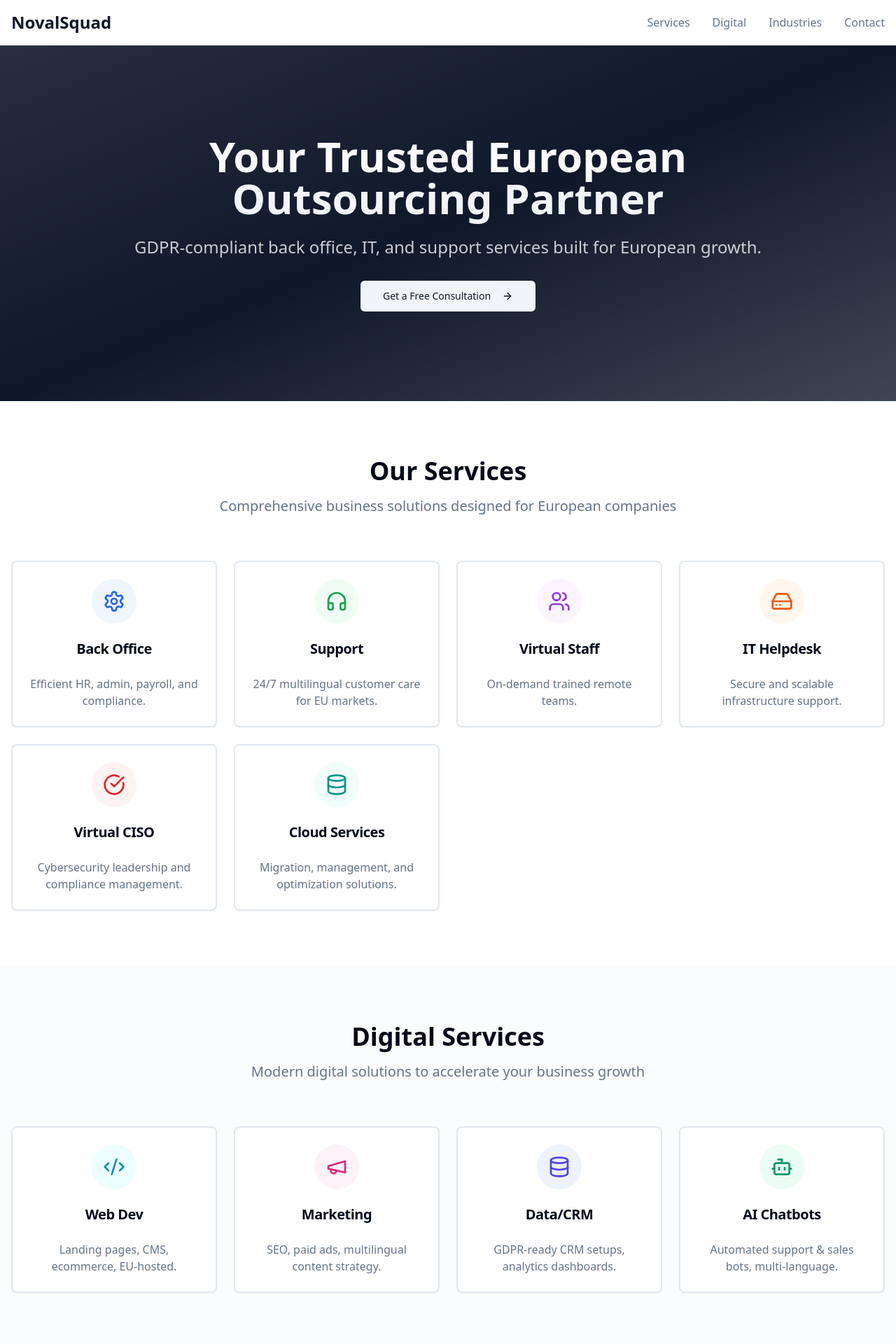
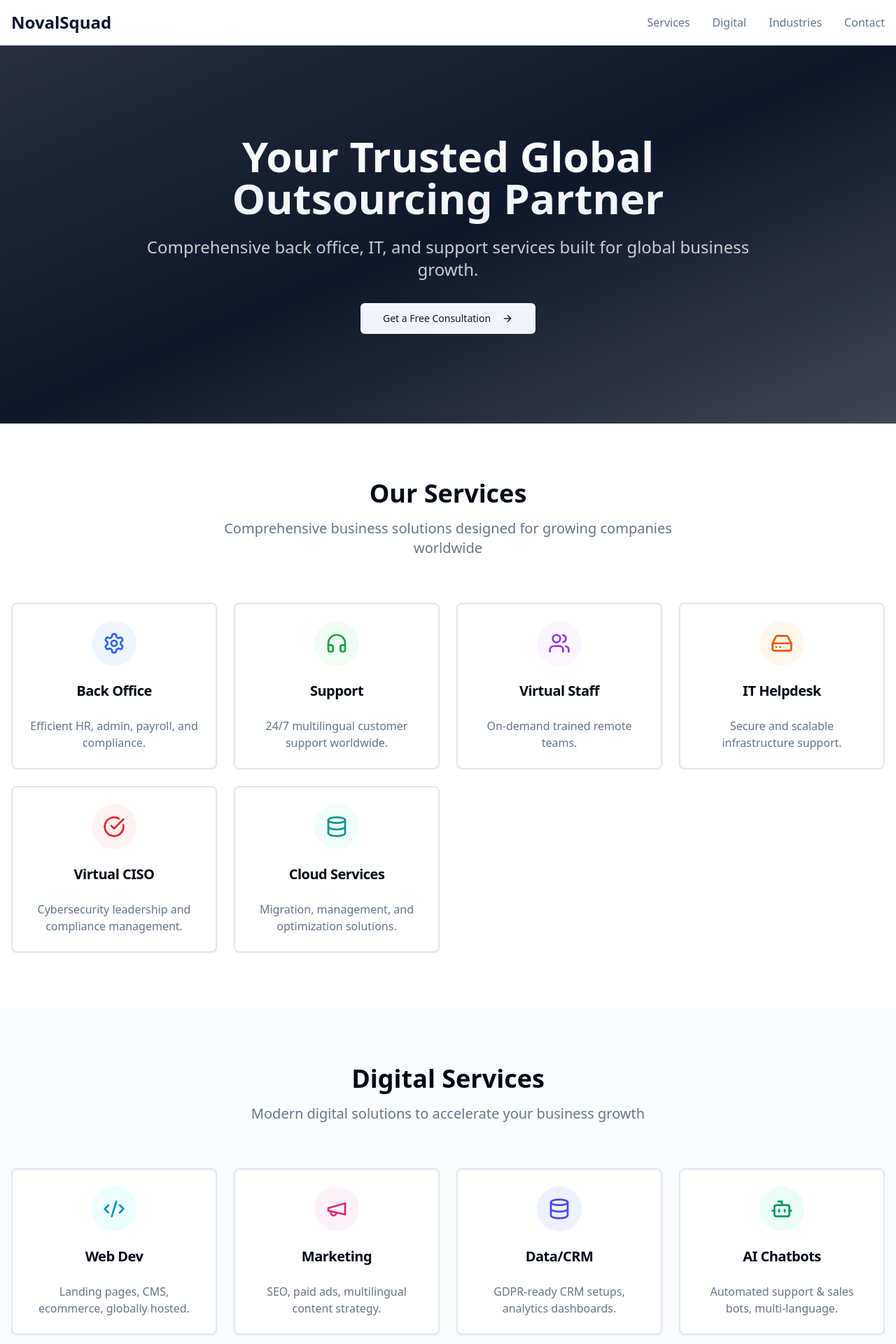
Before and after one commit to madhujun16/explore-outsourced-gems, a React (Vite) app: page / in a window 1280 px wide. Shown: the top 1920 px of the page at 70% size. Built offline with nearby package versions, Linux system fonts and the light colour scheme.

Commit message:
Refactor text for global focus
Update website text to reflect a global business focus, reducing European-centric language and emphasizing worldwide operations.

```diff
--- a/src/pages/Index.tsx
+++ b/src/pages/Index.tsx
@@ -106,7 +106,7 @@ const Index = () => {
     {
       icon: Headphones,
       title: "Support",
-      description: "24/7 multilingual customer care for EU markets.",
+      description: "24/7 multilingual customer support worldwide.",
       color: "text-green-600",
       bgColor: "bg-green-50 group-hover:bg-green-100"
     },
@@ -144,7 +144,7 @@ const Index = () => {
     {
       icon: Code2,
       title: "Web Dev",
-      description: "Landing pages, CMS, ecommerce, EU-hosted.",
+      description: "Landing pages, CMS, ecommerce, globally hosted.",
       color: "text-cyan-600",
       bgColor: "bg-cyan-50 group-hover:bg-cyan-100"
     },
@@ -274,11 +274,11 @@ const Index = () => {
         <div className="container mx-auto px-4 py-20 md:py-32 relative">
           <div className="text-center max-w-4xl mx-auto">
             <h1 className="text-4xl md:text-6xl font-bold mb-6 animate-in slide-in-from-bottom-4 duration-1000">
-              Your Trusted European
+              Your Trusted Global
               <span className="block text-accent">Outsourcing Partner</span>
             </h1>
             <p className="text-xl md:text-2xl mb-8 text-primary-foreground/80 animate-in slide-in-from-bottom-4 duration-1000 delay-200">
-              GDPR-compliant back office, IT, and support services built for European growth.
+              Comprehensive back office, IT, and support services built for global business growth.
             </p>
             <Button
               size="lg"
@@ -299,7 +299,7 @@ const Index = () => {
           <div className="text-center mb-16">
             <h2 className="text-3xl md:text-4xl font-bold mb-4">Our Services</h2>
             <p className="text-xl text-muted-foreground max-w-2xl mx-auto">
-              Comprehensive business solutions designed for European companies
+              Comprehensive business solutions designed for growing companies worldwide
             </p>
           </div>
           <div className="grid md:grid-cols-2 lg:grid-cols-4 gap-6">
@@ -357,7 +357,7 @@ const Index = () => {
           <div className="text-center mb-16">
             <h2 className="text-3xl md:text-4xl font-bold mb-4">Industries We Serve</h2>
             <p className="text-xl text-muted-foreground max-w-2xl mx-auto">
-              Specialized expertise across key European business sectors
+              Specialized expertise across key global business sectors
             </p>
           </div>
           <div className="grid md:grid-cols-2 lg:grid-cols-3 xl:grid-cols-4 gap-6">
@@ -386,9 +386,9 @@ const Index = () => {
           <div className="max-w-4xl mx-auto">
             <div className="text-center mb-16">
               <h2 className="text-3xl md:text-4xl font-bold mb-4">Let's Connect</h2>
-              <p className="text-xl text-muted-foreground">
-                Ready to scale your business with trusted European outsourcing?
-              </p>
+               <p className="text-xl text-muted-foreground">
+                 Ready to scale your business with trusted global outsourcing?
+               </p>
             </div>
 
             <div className="grid lg:grid-cols-2 gap-12 items-start">
@@ -556,7 +556,7 @@ const Index = () => {
           <div className="text-center">
             <div className="text-2xl font-bold text-primary mb-4">NovalSquad</div>
             <p className="text-muted-foreground mb-6">
-              Your trusted European outsourcing partner for scalable business growth.
+              Your trusted global outsourcing partner for scalable business growth.
             </p>
             <div className="flex flex-col md:flex-row justify-center items-center space-y-2 md:space-y-0 md:space-x-6 mb-4">
               <Link to="/privacy-policy" className="text-muted-foreground hover:text-primary transition-colors text-sm">
```
